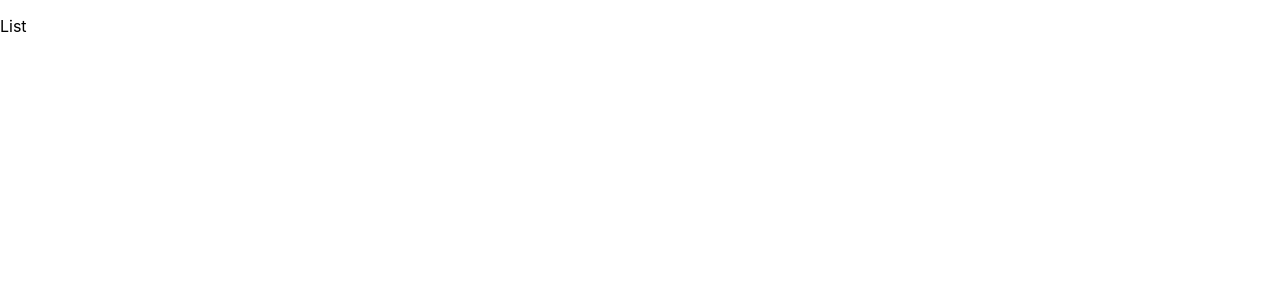
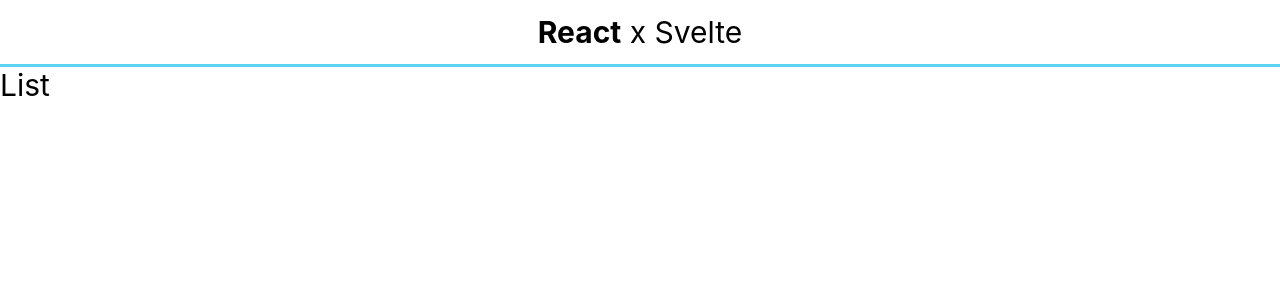
Before and after one commit to andrelmlins/revelt, a React (Create React App) app in the folder packages/react-app/: page / in a window 1280 px wide. Shown: the top 300 px of the page. Built offline with nearby package versions, Linux system fonts and the light colour scheme.

Commit message:
Creating Header

```diff
--- a/packages/react-app/public/index.html
+++ b/packages/react-app/public/index.html
@@ -10,34 +10,11 @@
       content="Web site created using create-react-app"
     />
     <link rel="apple-touch-icon" href="%PUBLIC_URL%/logo192.png" />
-    <!--
-      manifest.json provides metadata used when your web app is installed on a
-      user's mobile device or desktop. See https://developers.google.com/web/fundamentals/web-app-manifest/
-    -->
     <link rel="manifest" href="%PUBLIC_URL%/manifest.json" />
-    <!--
-      Notice the use of %PUBLIC_URL% in the tags above.
-      It will be replaced with the URL of the `public` folder during the build.
-      Only files inside the `public` folder can be referenced from the HTML.
-
-      Unlike "/favicon.ico" or "favicon.ico", "%PUBLIC_URL%/favicon.ico" will
-      work correctly both with client-side routing and a non-root public URL.
-      Learn how to configure a non-root public URL by running `npm run build`.
-    -->
-    <title>React App</title>
+    <title>React x Svelte</title>
   </head>
   <body>
     <noscript>You need to enable JavaScript to run this app.</noscript>
     <div id="root"></div>
-    <!--
-      This HTML file is a template.
-      If you open it directly in the browser, you will see an empty page.
-
-      You can add webfonts, meta tags, or analytics to this file.
-      The build step will place the bundled scripts into the <body> tag.
-
-      To begin the development, run `npm start` or `yarn start`.
-      To create a production bundle, use `npm run build` or `yarn build`.
-    -->
   </body>
 </html>
--- /dev/null
+++ b/packages/react-app/src/components/Header/Header.css
@@ -0,0 +1,29 @@
+header {
+  color: black;
+  align-items: center;
+  border-bottom: 3px solid #5dd4f4;
+  background-color: white;
+  position: static;
+  transform: translateZ(0);
+  width: 100%;
+  display: flex;
+  z-index: 1100;
+  box-sizing: border-box;
+  flex-shrink: 0;
+  flex-direction: column;
+}
+
+.root {
+  width: 100%;
+  padding: 0;
+  max-width: 800px;
+  min-height: 64px;
+  display: flex;
+  align-items: center;
+  justify-content: center;
+}
+
+p {
+  font-size: 30px;
+  margin: 0;
+}
--- /dev/null
+++ b/packages/react-app/src/components/Header/index.js
@@ -0,0 +1,15 @@
+import React from "react";
+
+import "./Header.css";
+
+const HeaderComponent = () => (
+  <header>
+    <div className="root">
+      <p>
+        <strong>React</strong> x Svelte
+      </p>
+    </div>
+  </header>
+);
+
+export default HeaderComponent;
--- a/packages/react-app/src/core/App.js
+++ b/packages/react-app/src/core/App.js
@@ -1,11 +1,14 @@
 import React from "react";
 import { BrowserRouter, Switch, Route } from "react-router-dom";
+
+import Header from "../components/Header";
 
 import ListScreen from "../screens/List";
 
 const App = () => {
   return (
     <BrowserRouter>
+      <Header />
       <Switch>
         <Route path="/" component={ListScreen} />
       </Switch>
--- a/packages/svelte-app/public/global.css
+++ b/packages/svelte-app/public/global.css
@@ -1,4 +1,5 @@
-html, body {
+html,
+body {
   position: relative;
   width: 100%;
   height: 100%;
@@ -7,60 +8,7 @@
 body {
   color: #333;
   margin: 0;
-	padding: 8px;
   box-sizing: border-box;
-	font-family: -apple-system, BlinkMacSystemFont, "Segoe UI", Roboto, Oxygen-Sans, Ubuntu, Cantarell, "Helvetica Neue", sans-serif;
+  font-family: -apple-system, BlinkMacSystemFont, "Segoe UI", Roboto,
+    Oxygen-Sans, Ubuntu, Cantarell, "Helvetica Neue", sans-serif;
 }
-
-a {
-	color: rgb(0,100,200);
-	text-decoration: none;
-}
-
-a:hover {
-	text-decoration: underline;
-}
-
-a:visited {
-	color: rgb(0,80,160);
-}
-
-label {
-	display: block;
-}
-
-input, button, select, textarea {
-	font-family: inherit;
-	font-size: inherit;
-	padding: 0.4em;
-	margin: 0 0 0.5em 0;
-	box-sizing: border-box;
-	border: 1px solid #ccc;
-	border-radius: 2px;
-}
-
-input:disabled {
-	color: #ccc;
-}
-
-input[type="range"] {
-	height: 0;
-}
-
-button {
-	color: #333;
-	background-color: #f4f4f4;
-	outline: none;
-}
-
-button:disabled {
-	color: #999;
-}
-
-button:not(:disabled):active {
-	background-color: #ddd;
-}
-
-button:focus {
-	border-color: #666;
-}
--- /dev/null
+++ b/packages/svelte-app/src/components/Header/index.svelte
@@ -0,0 +1,40 @@
+<style>
+  header {
+    color: black;
+    align-items: center;
+    border-bottom: 3px solid #5dd4f4;
+    background-color: white;
+    position: static;
+    transform: translateZ(0);
+    width: 100%;
+    display: flex;
+    z-index: 1100;
+    box-sizing: border-box;
+    flex-shrink: 0;
+    flex-direction: column;
+  }
+
+  .root {
+    width: 100%;
+    padding: 0;
+    max-width: 800px;
+    min-height: 64px;
+    display: flex;
+    align-items: center;
+    justify-content: center;
+  }
+
+  p {
+    font-size: 30px;
+    margin: 0;
+  }
+</style>
+
+<header>
+  <div class="root">
+    <p>
+      <strong>Svelte</strong>
+      x React
+    </p>
+  </div>
+</header>
```
Also changed, not shown: packages/svelte-app/public/index.html (+10 -11 lines), packages/svelte-app/src/App.svelte (+4 -3 lines), 1 other file (tests, documents, lock files or other folders). Lines whose indentation alone changed are shown as unchanged.
